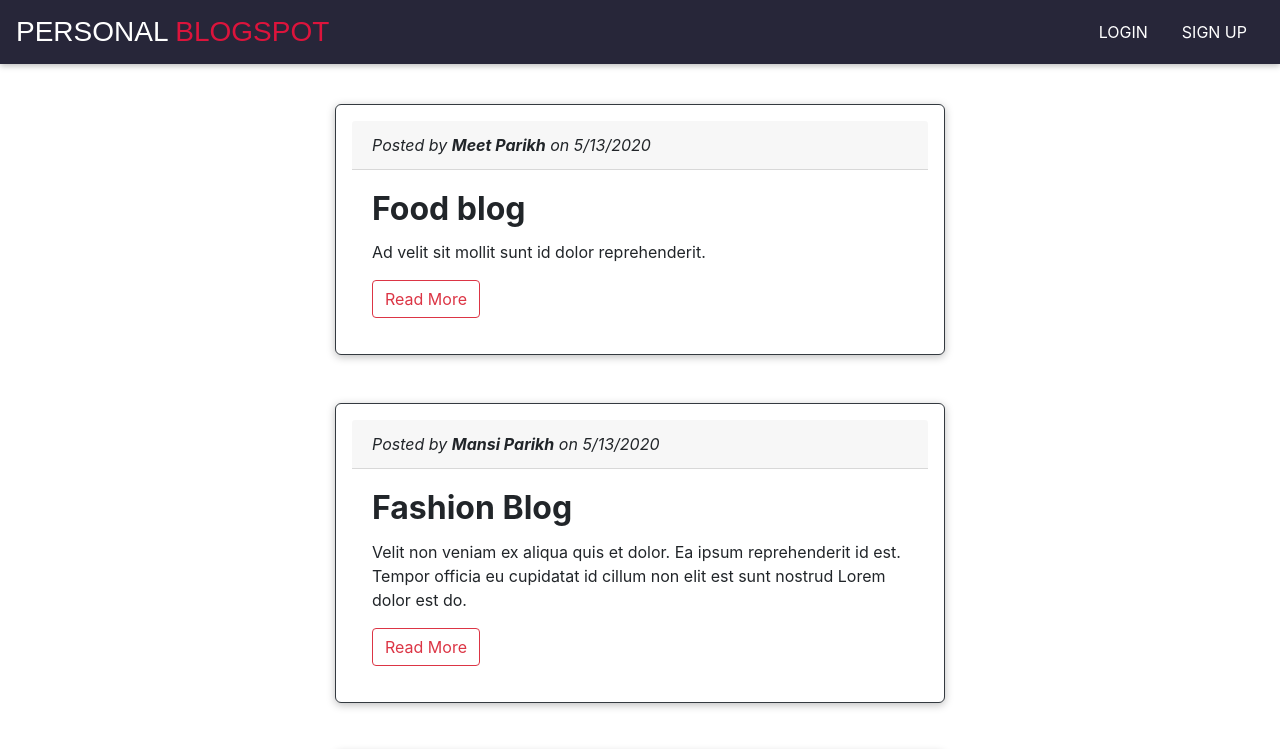
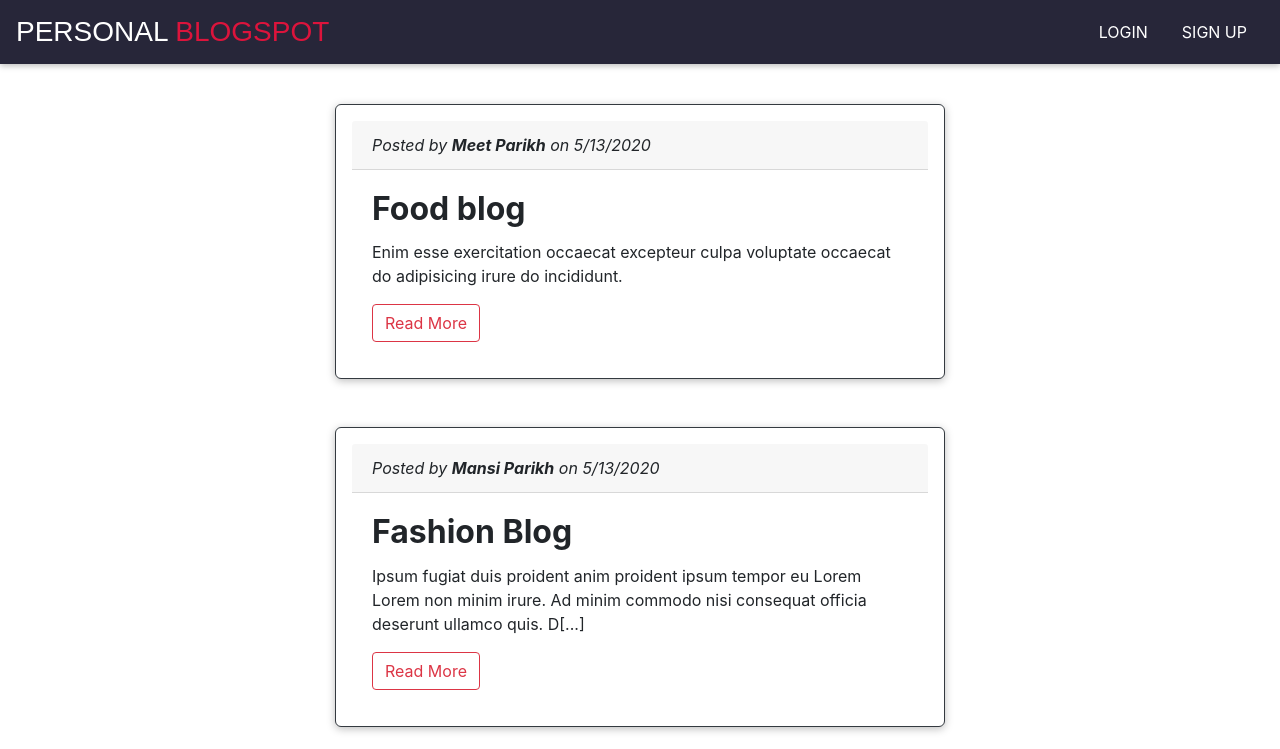
Before and after one commit to meetparikh12/personal-blogspot, a React (Create React App) app in the folder personal-blogspot-frontend/: page /all-blogs in a window 1280 px wide. Shown: the top 749 px of the page. Built offline with nearby package versions, Linux system fonts and the light colour scheme.

Commit message:
Added styling to navbar and modified descriptiobn view in blog post

```diff
--- a/personal-blogspot-frontend/src/shared/components/Navigation/NavLinks.css
+++ b/personal-blogspot-frontend/src/shared/components/Navigation/NavLinks.css
@@ -23,9 +23,9 @@
 .nav-links a:hover,
 .nav-links a:active,
 .nav-links a.active {
-    background: rgb(99, 26, 41);
+    background: #272639;
     border-radius: 5%;
-    border-color: rgb(243, 63, 99);
+    border-color: #138496;
     color: #fff;
 }
 
--- a/personal-blogspot-frontend/src/users-blogs/container/BlogItem.js
+++ b/personal-blogspot-frontend/src/users-blogs/container/BlogItem.js
@@ -3,6 +3,7 @@ import {Link} from 'react-router-dom';
 import 'bootstrap/dist/css/bootstrap.min.css';
 import './BlogItem.css';
 
+const MAX_LENGTH = 150;
 export default class BlogItem extends Component {
     render() {
         return (
@@ -12,7 +13,10 @@ export default class BlogItem extends Component {
                         <div className="card-header"><i>Posted by <b>{this.props.creator.name}</b> on {this.props.createdAt}</i></div>
                         <div className="card-body blog-item__info">
                             <h2 className="card-title"><b>{this.props.title}</b></h2>
+                            {this.props.description.length> MAX_LENGTH ?
+                            <p className="card-text">{this.props.description.substring(0,MAX_LENGTH)+'[...]'}</p> :
                             <p className="card-text">{this.props.description}</p>
+                            }
                             <Link to={`/blog/${this.props.id}/${this.props.creator.id}`} className="btn btn-outline-danger">Read More</Link>
                         </div>
                     </div>
--- a/personal-blogspot-frontend/src/users-blogs/container/view-all-blogs.js
+++ b/personal-blogspot-frontend/src/users-blogs/container/view-all-blogs.js
@@ -1,15 +1,14 @@
 import React  from 'react'
 import BlogList from './BlogList';
 
-const BLOGS = [
-    {
+const BLOGS = [{
         id: 'b1',
         creator: {
             id: 'u1',
             name: 'Meet Parikh',
         },
         title: 'Food blog',
-        description:'Ad velit sit mollit sunt id dolor reprehenderit.',
+        description: 'Enim esse exercitation occaecat excepteur culpa voluptate occaecat do adipisicing irure do incididunt.',
         image: "https://blog.feedspot.com/wp-content/uploads/2016/10/Food-Blogs-1.jpg",
         date: new Date().toLocaleDateString('en-US')
     },
@@ -20,22 +19,23 @@ const BLOGS = [
             name: 'Mansi Parikh'
         },
         title: 'Fashion Blog',
-        description: 'Velit non veniam ex aliqua quis et dolor. Ea ipsum reprehenderit id est. Tempor officia eu cupidatat id cillum non elit est sunt nostrud Lorem dolor est do.',
+        description: 'Ipsum fugiat duis proident anim proident ipsum tempor eu Lorem Lorem non minim irure. Ad minim commodo nisi consequat officia deserunt ullamco quis. Do officia ipsum non ullamco dolore qui anim ut cupidatat quis ullamco culpa consectetur. Aute velit excepteur eiusmod quis ipsum aliqua consequat laboris ex eiusmod et eiusmod sunt. Nostrud reprehenderit ea cillum adipisicing laborum cillum Lorem magna. Aliquip consectetur elit qui ipsum magna consequat commodo id irure exercitation commodo Lorem Lorem Lorem Velit non veniam ex aliqua quis et dolor. Ea ipsum reprehenderit id est. Tempor officia eu cupidatat id cillum non elit est sunt nostrud Lorem dolor est do.',
         image: "https://i.pinimg.com/originals/67/5b/f3/675bf3201ed1b6c2c0276a1186ef5f63.jpg",
         date: new Date().toLocaleDateString('en-US')
     },
     {
         id: 'b3',
         creator: {
-            id: 'u3',
-            name: 'Meet Parikh'
+            id: 'u1',
+            name: 'Udit Pandya'
         },
         title: 'Travel Blog',
-        description: 'Velit non veniam ex aliqua quis et dolor. Ea ipsum reprehenderit id est. Tempor officia eu cupidatat id cillum non elit est sunt nostrud Lorem dolor est do.',
+        description: 'Ipsum fugiat duis proident anim proident ipsum tempor eu Lorem Lorem non minim irure. Ad minim commodo nisi consequat officia deserunt ullamco quis. Do officia ipsum non ullamco dolore qui anim ut cupidatat quis ullamco culpa consectetur. Aute velit excepteur eiusmod quis ipsum aliqua consequat laboris ex eiusmod et eiusmod sunt. Nostrud reprehenderit ea cillum adipisicing laborum cillum Lorem magna. Aliquip consectetur elit qui ipsum magna consequat commodo id irure exercitation commodo Lorem Lorem Lorem Velit non veniam ex aliqua quis et dolor. Ea ipsum reprehenderit id est. Tempor officia eu cupidatat id cillum non elit est sunt nostrud Lorem dolor est do.',
         image: "https://www.ithaka.travel/blog/wp-content/uploads/2017/10/Featured-Image-15-740x493.jpg",
         date: new Date().toLocaleDateString('en-US')
     }
 ]
+
 export default function AllBlogs() {
 
     return <BlogList blogs={BLOGS}/>
```
Also changed, not shown: personal-blogspot-frontend/src/users-blogs/container/BlogList.js (line endings or trailing spaces).
